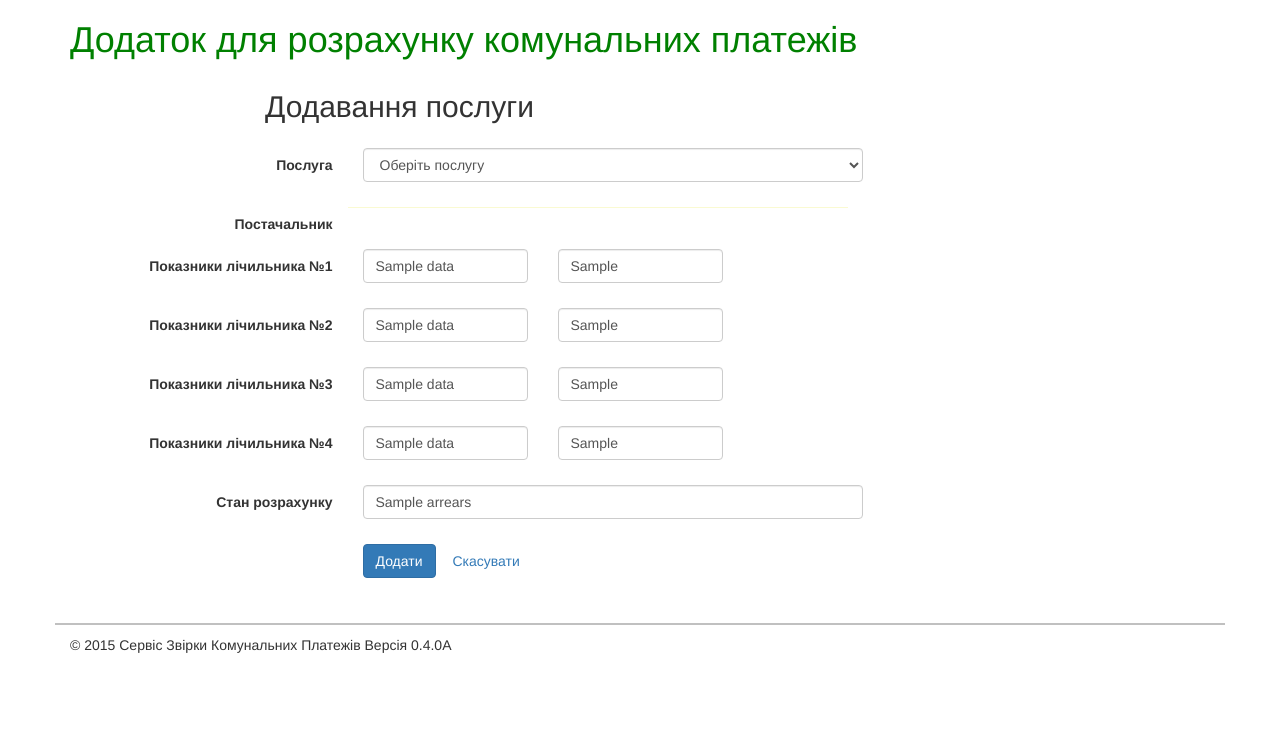
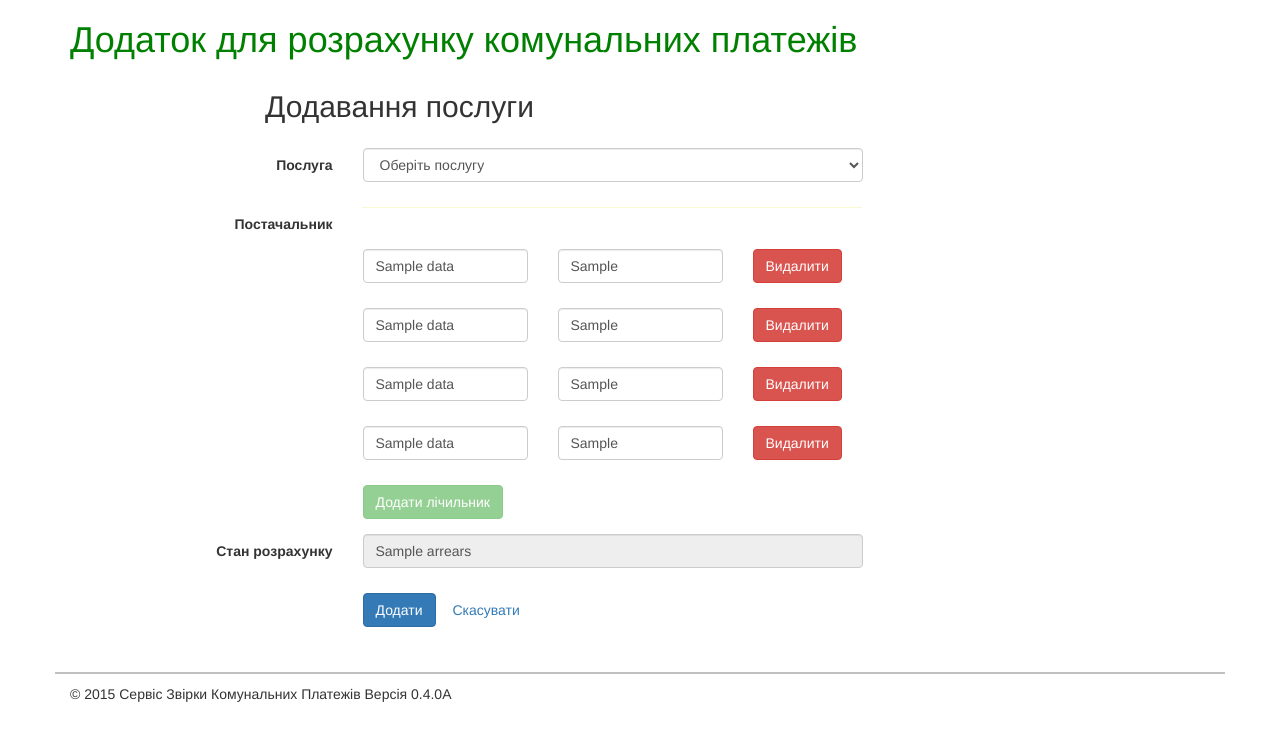
Before and after one commit to trivvet/payments, a Django app: template rent/templates/rent/add_product.html in a window 1280 px wide. Shown: the top 741 px of the page. Run offline with Django 3.2, Linux system fonts and the light colour scheme; the template is opened without the code that fills it: most values are stand-ins (such as "Sample title", 1, 10 or a date in 2020); some libraries are stand-ins or nearby versions.

Commit message:
v 0.4.1 add counters jquery

```diff
--- a/rent/static/main.css
+++ b/rent/static/main.css
@@ -16,6 +16,7 @@ td {
 	font-size: 16px;
 }
 div.provider>div {
+	margin-left: 14px;
 	background-color: #FAFAD2;
 	max-width: 500px;
 }
--- a/rent/templates/rent/add_product.html
+++ b/rent/templates/rent/add_product.html
@@ -81,12 +81,13 @@
 				name='provider_site' value='{{ data.provider_site }}'>
 		    </div>
 		  </div>
+
 		  <!-- Counter number 1 -->
-		  <div class='form-group
-		    {% if errors.counter_1_indicator or errors.counter_1_name %}has-error{% endif %}'>
-		    <label for="inputCounter1" class='col-sm-3 control-label'>
-				Показники лічильника №1</label>
-		    <div class='col-sm-2'>
+		  <div class='form-group counter1
+		    {% if errors.counter_1_indicator or errors.counter_1_name %}has-error{% endif %}'
+		    {% if not data.counter_1_name or not data.counter_1_indicator %}
+		     hidden{% endif %}>
+		    <div class='col-sm-offset-3 col-sm-2'>
 			  <input class="form-control" id="inputCounter1"
 			    placeholder="Назва лічильника" name="counter_1_name"
 			    value='{{ data.counter_1_name }}'>
@@ -97,14 +98,19 @@
 			    name="counter_1_indicator" value='{{ data.counter_1_indicator }}'>
 			  <span class="help-block">{{ errors.counter_1_indicator }}</span>
 		    </div>
+		    <div class='col-sm-1'>
+		      <button type='button' class='btn btn-danger' id='delete_counter_1'>
+		        Видалити
+		      </button>
+		    </div>
 		  </div>
 
 		  <!-- Counter number 2 -->
-		  <div class='form-group
-		    {% if errors.counter_2_indicator or errors.counter_2_name %}has-error{% endif %}'>
-		    <label for="inputCounter2" class='col-sm-3 control-label'>
-				Показники лічильника №2</label>
-		    <div class='col-sm-2'>
+		  <div class='form-group counter2
+		    {% if errors.counter_2_indicator or errors.counter_2_name %}has-error{% endif %}'
+		    {% if not data.counter_2_name or not data.counter_2_indicator %}
+		      hidden{% endif %}>
+		    <div class='col-sm-offset-3 col-sm-2'>
 			  <input class="form-control" id="inputCounter2"
 			    placeholder="Назва лічильника" name="counter_2_name"
 			    value='{{ data.counter_2_name }}'>
@@ -115,14 +121,19 @@
 			    name="counter_2_indicator" value='{{ data.counter_2_indicator }}'>
 			  <span class="help-block">{{ errors.counter_2_indicator }}</span>
 		    </div>
+		    <div class='col-sm-1'>
+		      <button type='button' class='btn btn-danger' id='delete_counter_2'>
+		        Видалити
+		      </button>
+		    </div>
 		  </div>
 
 		  <!-- Counter number 3 -->
-		  <div class='form-group
-		    {% if errors.counter_3_indicator or errors.counter_3_name %}has-error{% endif %}'>
-		    <label for="inputCounter3" class='col-sm-3 control-label'>
-				Показники лічильника №3</label>
-		    <div class='col-sm-2'>
+		  <div class='form-group counter3
+		    {% if errors.counter_3_indicator or errors.counter_3_name %}has-error{% endif %}'
+		    {% if not data.counter_3_name or not data.counter_3_indicator %}
+		      hidden{% endif %}>
+		    <div class='col-sm-offset-3 col-sm-2'>
 			  <input class="form-control" id="inputCounter3"
 			    placeholder="Назва лічильника" name="counter_3_name"
 			    value='{{ data.counter_3_name }}'>
@@ -133,14 +144,19 @@
 			    name="counter_3_indicator" value='{{ data.counter_3_indicator }}'>
 			  <span class="help-block">{{ errors.counter_3_indicator }}</span>
 		    </div>
+		    <div class='col-sm-1'>
+		      <button type='button' class='btn btn-danger' id='delete_counter_3'>
+		        Видалити
+		      </button>
+		    </div>
 		  </div>
 
 		  <!-- Counter number 4 -->
-		  <div class='form-group
-		    {% if errors.counter_4_indicator or errors.counter_4_name %}has-error{% endif %}'>
-		    <label for="inputCounter1" class='col-sm-3 control-label'>
-				Показники лічильника №4</label>
-		    <div class='col-sm-2'>
+		  <div class='form-group counter4
+		    {% if errors.counter_4_indicator or errors.counter_4_name %}has-error{% endif %}'
+		    {% if not data.counter_4_name or not data.counter_4_indicator %}
+		      hidden{% endif %}>
+		    <div class='col-sm-offset-3 col-sm-2'>
 			  <input class="form-control" id="inputCounter4"
 			    placeholder="Назва лічильника" name="counter_4_name"
 			    value='{{ data.counter_4_name }}'>
@@ -151,7 +167,24 @@
 			    name="counter_4_indicator" value='{{ data.counter_4_indicator }}'>
 			  <span class="help-block">{{ errors.counter_4_indicator }}</span>
 		    </div>
+		    <div class='col-sm-1'>
+		      <button type='button' class='btn btn-danger' id='delete_counter_4'>
+		        Видалити
+		      </button>
+		    </div>
 		  </div>
+
+		  <!-- Add Counters -->
+		  {% if data.product_name != 'Вивіз сміття' %}
+		    <div class='form-group'>
+			  <div class='col-sm-offset-3 col-sm-9'>
+			    <button type="button" class="btn btn-success" id="add_counter"
+			      disabled>
+					Додати лічильник
+				</button>
+			  </div>
+			</div>
+		  {% endif %}
 
 		  <!-- Arrears -->
 		  <div class="form-group {% if errors.arrears %}has-error{% endif %}">
@@ -159,7 +192,7 @@
 		    <div class="col-sm-9">
 		      <input type="text" class="form-control" id="inputArrears"
 				name='arrears' placeholder="Введіть наявний стан розрахунку в грн"
-				value='{{ data.arrears }}'>
+				value='{{ data.arrears }}' disabled>
 			   <span class="help-block">{{ errors.arrears }}</span>
 		    </div>
 		  </div>
```
Also changed, not shown: rent/static/main.js (+44 -8 lines).
